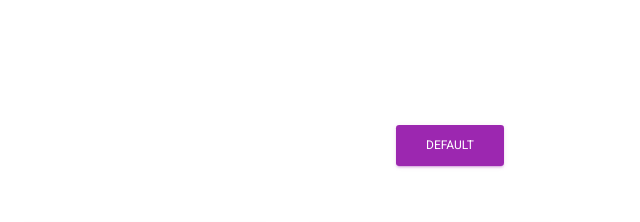
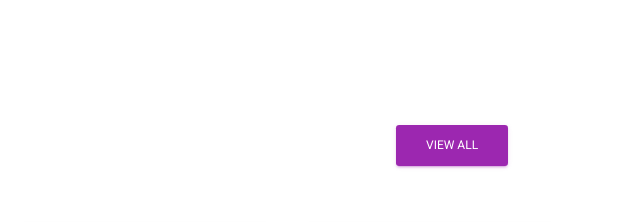
Before and after one commit to emexx2002/loopstudio, a website: page index.html in a window 1280 px wide. Shown: the part 1340-1562 px from the top of the page, 640-1280 px from the left. Drawn offline with Linux system fonts and the light colour scheme; files whose address does not match are found by name.

Commit message:
Update index.html

```diff
--- a/index.html
+++ b/index.html
@@ -122,7 +122,7 @@
             <h1>OUR CREATIONS</h1>
           </div>
           <div class="col-md-2 mt-3">
-            <button class="btn btn-primary">Default</button>
+            <button class="btn btn-primary">View All</button>
           </div>
         </div>
         <div class="row">
```
